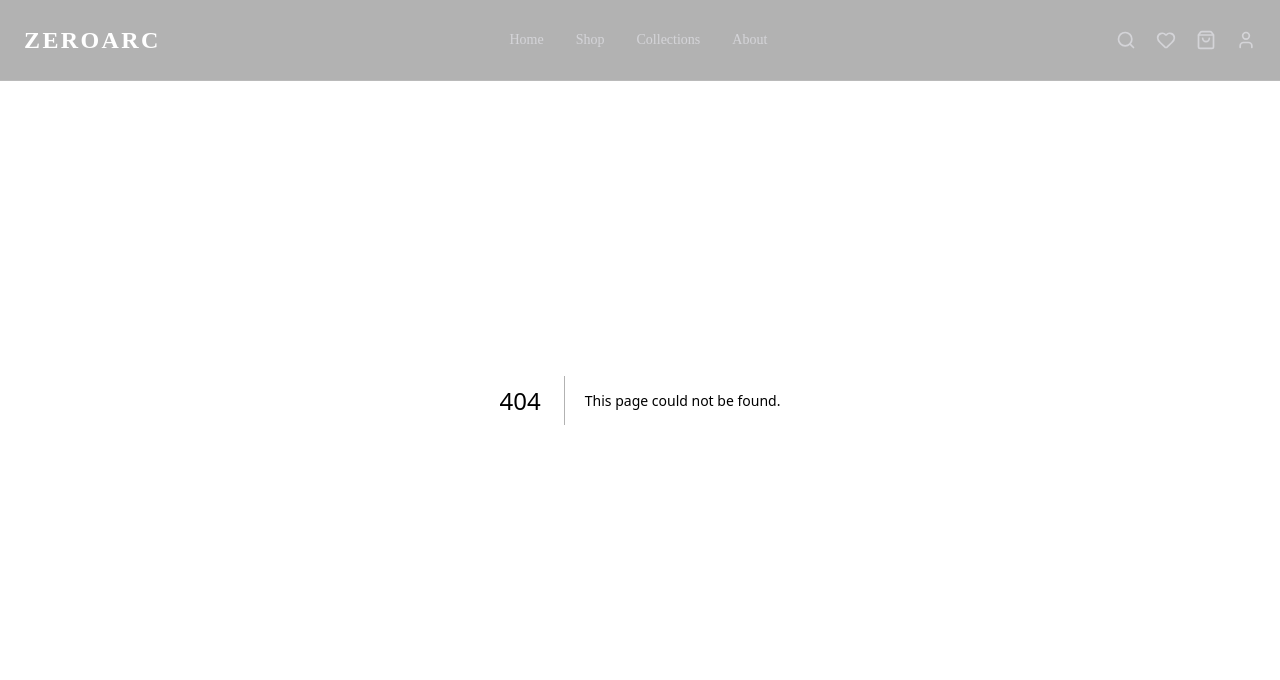
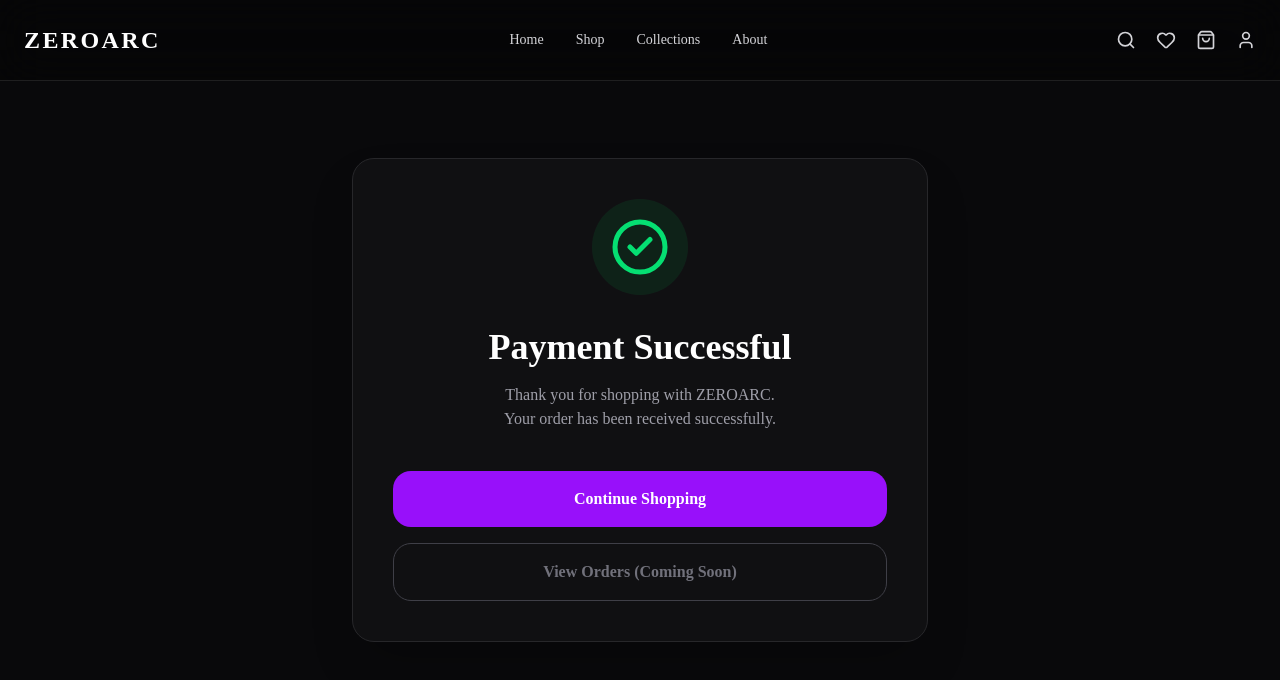
Before and after one commit to ZeroArc26/zeroarc, a Next.js app: page /payment-success in a window 1280 px wide. Before the commit this address had no page. Shown: the top 680 px of the page. Built offline with nearby package versions, Linux system fonts and the light colour scheme.

Commit message:
feat: implement MongoDB order management system

```diff
--- /dev/null
+++ b/app/api/orders/route.ts
@@ -0,0 +1,31 @@
+import { NextRequest, NextResponse } from "next/server";
+
+import { connectDB } from "@/lib/mongodb";
+import Order from "@/models/Order";
+
+export async function POST(req: NextRequest) {
+  try {
+    await connectDB();
+
+    const data = await req.json();
+
+    const order = await Order.create(data);
+
+    return NextResponse.json({
+      success: true,
+      order,
+    });
+  } catch (error) {
+    console.error(error);
+
+    return NextResponse.json(
+      {
+        success: false,
+        message: "Failed to save order",
+      },
+      {
+        status: 500,
+      }
+    );
+  }
+}
--- /dev/null
+++ b/app/payment-success/page.tsx
@@ -0,0 +1,51 @@
+import Link from "next/link";
+import { CheckCircle2 } from "lucide-react";
+
+export default function PaymentSuccessPage() {
+  return (
+    <main className="flex min-h-screen items-center justify-center bg-[#09090B] px-6">
+
+      <div className="w-full max-w-xl rounded-3xl border border-zinc-800 bg-zinc-900/50 p-10 text-center shadow-2xl">
+
+        <div className="mx-auto flex h-24 w-24 items-center justify-center rounded-full bg-green-500/10">
+
+          <CheckCircle2
+            size={60}
+            className="text-green-400"
+          />
+
+        </div>
+
+        <h1 className="mt-8 text-4xl font-black text-white">
+          Payment Successful
+        </h1>
+
+        <p className="mt-4 text-zinc-400">
+          Thank you for shopping with ZEROARC.
+          <br />
+          Your order has been received successfully.
+        </p>
+
+        <div className="mt-10 space-y-4">
+
+          <Link
+            href="/shop"
+            className="block rounded-2xl bg-purple-600 py-4 font-semibold text-white transition hover:bg-purple-500"
+          >
+            Continue Shopping
+          </Link>
+
+          <button
+            disabled
+            className="w-full cursor-not-allowed rounded-2xl border border-zinc-700 py-4 font-semibold text-zinc-500"
+          >
+            View Orders (Coming Soon)
+          </button>
+
+        </div>
+
+      </div>
+
+    </main>
+  );
+}
--- /dev/null
+++ b/lib/mongodb.ts
@@ -0,0 +1,32 @@
+import mongoose from "mongoose";
+
+const MONGODB_URI = process.env.MONGODB_URI!;
+
+if (!MONGODB_URI) {
+  throw new Error("Please define MONGODB_URI in .env.local");
+}
+
+let cached = (global as any).mongoose;
+
+if (!cached) {
+  cached = (global as any).mongoose = {
+    conn: null,
+    promise: null,
+  };
+}
+
+export async function connectDB() {
+  if (cached.conn) {
+    return cached.conn;
+  }
+
+  if (!cached.promise) {
+    cached.promise = mongoose.connect(MONGODB_URI, {
+      dbName: "zeroarc",
+    });
+  }
+
+  cached.conn = await cached.promise;
+
+  return cached.conn;
+}
--- /dev/null
+++ b/models/Order.ts
@@ -0,0 +1,66 @@
+import mongoose, { Schema, models, model } from "mongoose";
+
+const OrderSchema = new Schema(
+  {
+    orderId: {
+      type: String,
+      required: true,
+      unique: true,
+    },
+
+    paymentId: {
+      type: String,
+      required: true,
+    },
+
+    razorpayOrderId: {
+      type: String,
+      required: true,
+    },
+
+    customer: {
+      name: String,
+      email: String,
+      phone: String,
+    },
+
+    items: [
+      {
+        productId: Number,
+        slug: String,
+        name: String,
+
+        variantId: String,
+        color: String,
+        size: String,
+
+        image: String,
+
+        quantity: Number,
+        price: Number,
+      },
+    ],
+
+    subtotal: Number,
+    shipping: Number,
+    total: Number,
+
+    paymentStatus: {
+      type: String,
+      default: "paid",
+    },
+
+    orderStatus: {
+      type: String,
+      default: "processing",
+    },
+  },
+  {
+    timestamps: true,
+  }
+);
+
+const Order =
+  models.Order || model("Order", OrderSchema);
+
+export default Order;
--- a/package.json
+++ b/package.json
@@ -18,6 +18,7 @@
     "gsap": "^3.15.0",
     "lenis": "^1.3.25",
     "lucide-react": "^1.24.0",
+    "mongoose": "^9.7.4",
     "next": "16.2.10",
     "radix-ui": "^1.6.2",
     "razorpay": "^2.9.8",
```
Also changed, not shown: 1 other file (tests, documents, lock files or other folders).
